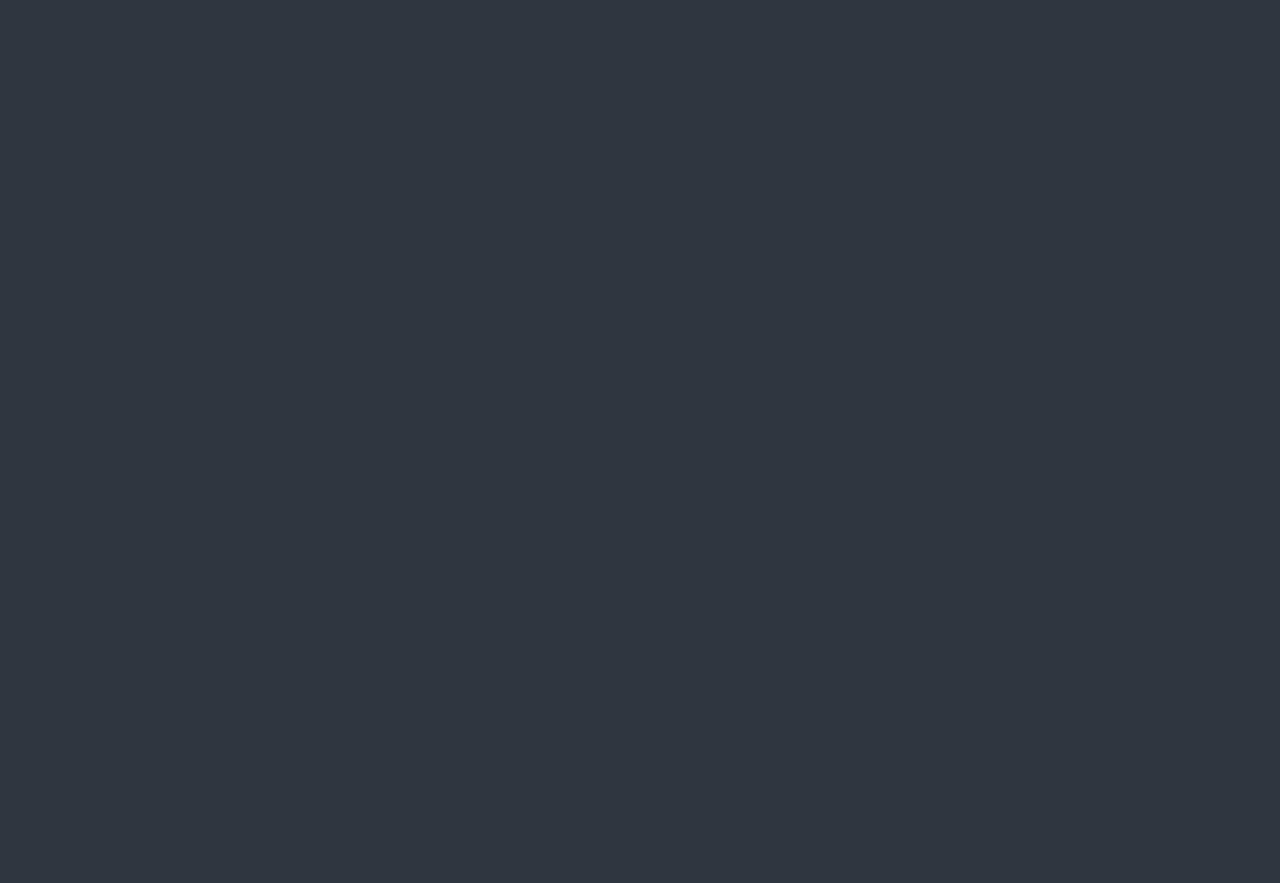
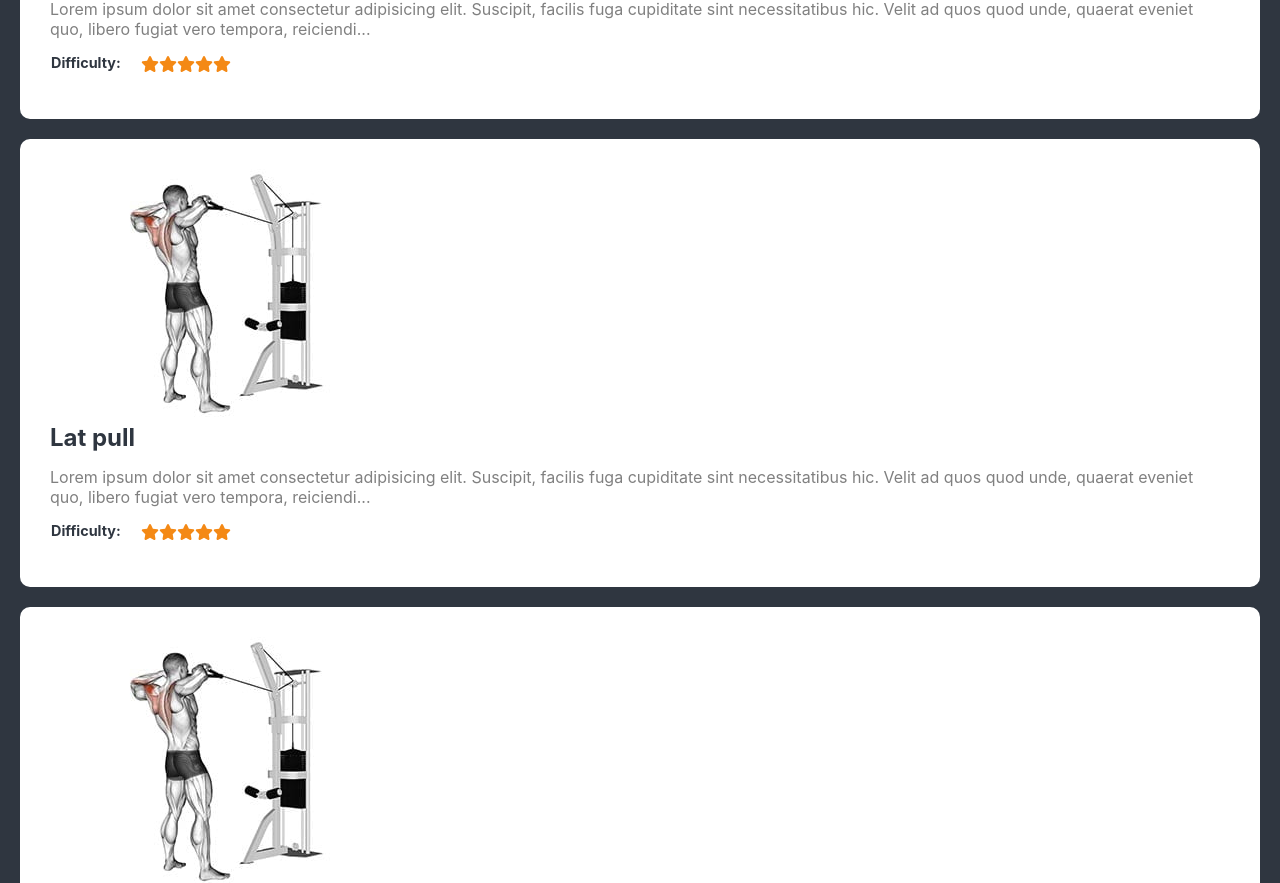
Before and after one commit to lcsaloonn/Health-react, a React (Create React App) app in the folder health-react/: page /exercices in a window 1280 px wide. Shown: the part 1185-2068 px from the top of the page. Before the commit the page ends 926 px from the top, so only its background shows below. Built offline with nearby package versions, Linux system fonts and the light colour scheme.

Commit message:
creation of grid with cards

```diff
--- a/health-react/src/Mocks/exerciceCard.mock.tsx
+++ b/health-react/src/Mocks/exerciceCard.mock.tsx
@@ -31,4 +31,44 @@ export const exerciceCardMock: IExerciceCard[] = [
       "Lorem ipsum dolor sit amet consectetur adipisicing elit. Suscipit, facilis fuga cupiditate sint necessitatibus hic. Velit ad quos quod unde, quaerat eveniet quo, libero fugiat vero tempora, reiciendis id eius.",
     raiting: 5,
   },
+  {
+    link: {
+      url: "face-pull-exercice-epaules.jpg",
+      alt: "dos",
+    },
+    title: "Lat pull",
+    description:
+      "Lorem ipsum dolor sit amet consectetur adipisicing elit. Suscipit, facilis fuga cupiditate sint necessitatibus hic. Velit ad quos quod unde, quaerat eveniet quo, libero fugiat vero tempora, reiciendis id eius.",
+    raiting: 5,
+  },
+  {
+    link: {
+      url: "face-pull-exercice-epaules.jpg",
+      alt: "dos",
+    },
+    title: "Lat pull",
+    description:
+      "Lorem ipsum dolor sit amet consectetur adipisicing elit. Suscipit, facilis fuga cupiditate sint necessitatibus hic. Velit ad quos quod unde, quaerat eveniet quo, libero fugiat vero tempora, reiciendis id eius.",
+    raiting: 5,
+  },
+  {
+    link: {
+      url: "face-pull-exercice-epaules.jpg",
+      alt: "dos",
+    },
+    title: "Lat pull",
+    description:
+      "Lorem ipsum dolor sit amet consectetur adipisicing elit. Suscipit, facilis fuga cupiditate sint necessitatibus hic. Velit ad quos quod unde, quaerat eveniet quo, libero fugiat vero tempora, reiciendis id eius.",
+    raiting: 5,
+  },
+  {
+    link: {
+      url: "face-pull-exercice-epaules.jpg",
+      alt: "dos",
+    },
+    title: "Lat pull",
+    description:
+      "Lorem ipsum dolor sit amet consectetur adipisicing elit. Suscipit, facilis fuga cupiditate sint necessitatibus hic. Velit ad quos quod unde, quaerat eveniet quo, libero fugiat vero tempora, reiciendis id eius.",
+    raiting: 5,
+  },
 ];
--- a/health-react/src/components/cards/exerciceCard/exerciceCard.scss
+++ b/health-react/src/components/cards/exerciceCard/exerciceCard.scss
@@ -2,7 +2,6 @@
 
 .exercice-card {
   background-color: var(--color-white);
-  width: 20%;
   padding: 30px;
   border-radius: 10px;
   display: block;
--- a/health-react/src/views/exercice-view/exerciceView.scss
+++ b/health-react/src/views/exercice-view/exerciceView.scss
@@ -1,5 +1,19 @@
 .exerciceView {
   .cards {
     display: flex;
+    height: auto;
+    margin: 30px auto;
+    display: grid;
+    grid-template-columns: repeat(1, auto);
+    justify-content: center;
+    gap: 20px;
+    @screen md {
+      grid-template-columns: repeat(2, auto);
+    }
+    @screen lg {
+      grid-template-columns: repeat(3, auto);
+    }
+    .card-item {
+    }
   }
 }
--- a/health-react/src/views/exercice-view/exerciceView.tsx
+++ b/health-react/src/views/exercice-view/exerciceView.tsx
@@ -9,6 +9,7 @@ const ExerciceView = () => {
   const dropdowMock = dropdownListIconMock;
   const mock = exerciceCardMock;
   return (
+    <div className="main-container">
       <div className="exerciceView">
         <DropDownListIcon
           data={dropdowMock}
@@ -16,8 +17,11 @@ const ExerciceView = () => {
         ></DropDownListIcon>
         <div className="cards">
           {mock.map((card: IExerciceCard, id: number) => (
+            <div className="card-item">
               <ExerciceCard props={card} key={id}></ExerciceCard>
+            </div>
           ))}
+        </div>
       </div>
     </div>
   );
```
Lines whose indentation alone changed are shown as unchanged.
